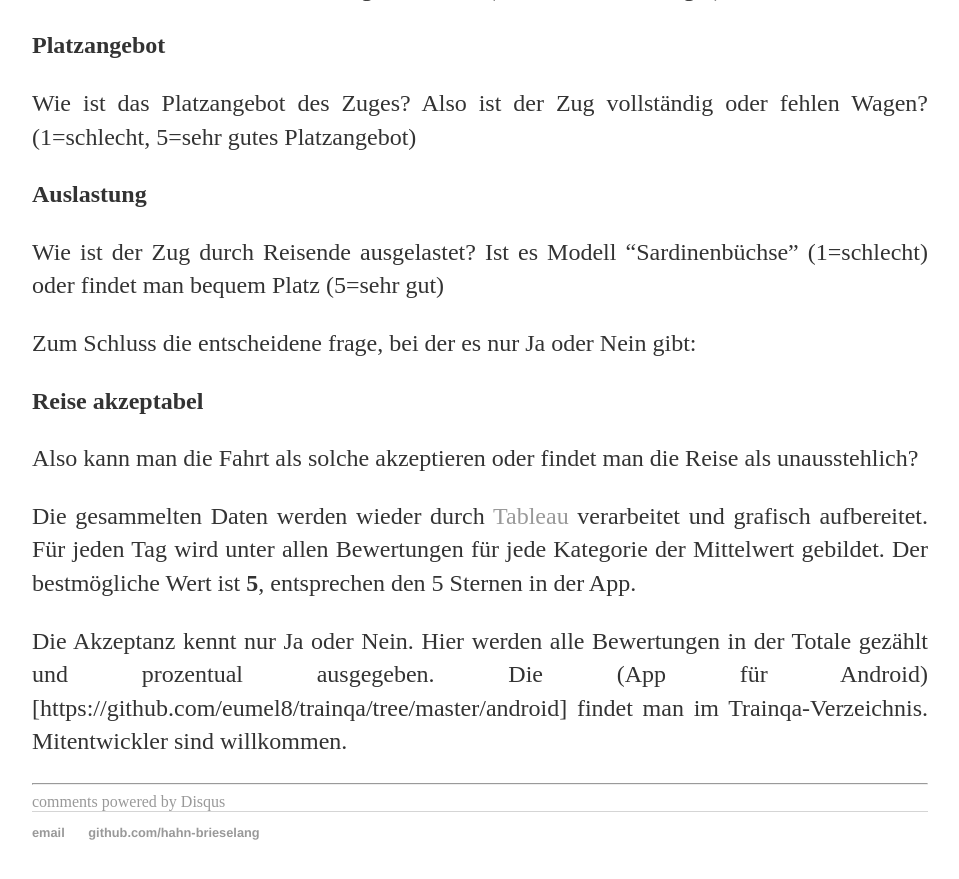
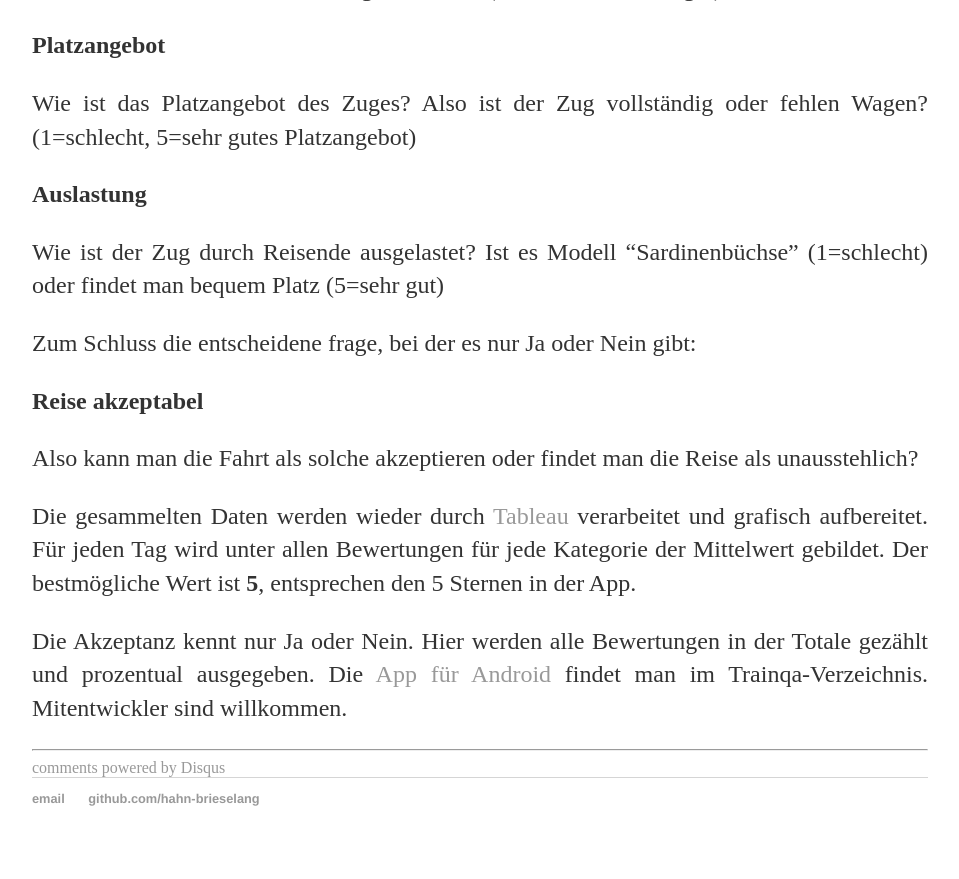
Before and after one commit to bahn-brieselang/bahn-brieselang.github.io, a Jekyll site: the page built from _posts/2020-01-31-bahn-umfrage-brieselang.md, in a window 1280 px wide and 900 px high, scrolled down 1282 px. Shown: the top 879 px of the window, without its empty margins (160-1119 px from the left). Built offline with Jekyll 4.4.1, drawn with Linux system fonts in a browser that asks for light colours; comment, search, counter and statistics services are not loaded.

Commit message:
Update 2020-01-31-bahn-umfrage-brieselang.md

```diff
--- a/_posts/2020-01-31-bahn-umfrage-brieselang.md
+++ b/_posts/2020-01-31-bahn-umfrage-brieselang.md
@@ -40,4 +40,4 @@ Also kann man die Fahrt als solche akzeptieren oder findet man die Reise als una
 
 Die gesammelten Daten werden wieder durch [Tableau](https://public.tableau.com/profile/eumel#!/vizhome/bahnumfrage/Dashboard1) verarbeitet und grafisch aufbereitet. Für jeden Tag wird unter allen Bewertungen für jede Kategorie der Mittelwert gebildet. Der bestmögliche Wert ist **5**, entsprechen den 5 Sternen in der App.
 
-Die Akzeptanz kennt nur Ja oder Nein. Hier werden alle Bewertungen in der Totale gezählt und prozentual ausgegeben. Die (App für Android)[https://github.com/eumel8/trainqa/tree/master/android] findet man im Trainqa-Verzeichnis. Mitentwickler sind willkommen.
+Die Akzeptanz kennt nur Ja oder Nein. Hier werden alle Bewertungen in der Totale gezählt und prozentual ausgegeben. Die [App für Android](https://github.com/eumel8/trainqa/tree/master/android) findet man im Trainqa-Verzeichnis. Mitentwickler sind willkommen.
```
